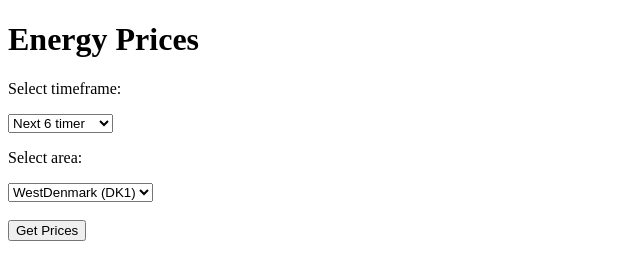
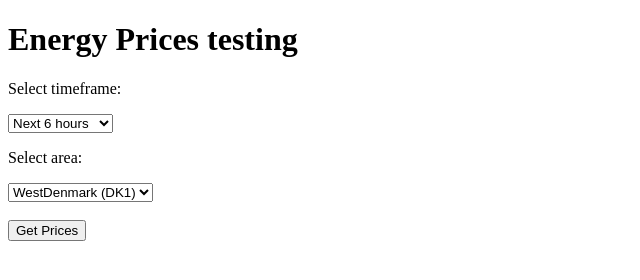
Before and after one commit to Michaelgimm/energinet-elpris, a plain HTML site: page templates/index.html in a window 1280 px wide. Shown: the whole page, without its empty margins (0-640 px from the left). Drawn offline with Linux system fonts and the light colour scheme.

Commit message:
change the title in index.html 2

```diff
--- a/templates/index.html
+++ b/templates/index.html
@@ -1,14 +1,14 @@
 <!DOCTYPE html>
 <html>
 <head>
-    <title>Energy Prices Test</title>
+    <title>Energy Prices Testing </title>
 </head>
 <body>
-    <h1>Energy Prices</h1>
+    <h1>Energy Prices testing</h1>
     <form action="/prices" method="POST">
         <p>Select timeframe:</p>
         <select name="timeframe">
-            <option value="6">Next 6 timer</option>
+            <option value="6">Next 6 hours</option>
             <option value="12">Next 12 hours</option>
             <option value="24">Next 24 hours</option>
         </select>
```
